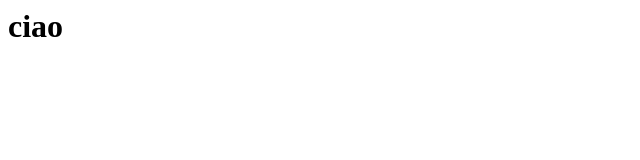
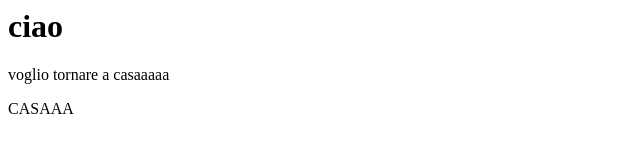
Before and after one commit to robott1/informatica_html, a plain HTML site: page atom.html in a window 1280 px wide. Shown: the whole page, without its empty margins (0-640 px from the left). Drawn offline with Linux system fonts and the light colour scheme.

Commit message:
inizio programma

```diff
--- a/atom.html
+++ b/atom.html
@@ -1,2 +1,5 @@
 <html>
 <h1> ciao </h1>
+<p> voglio tornare a casaaaaa </p>
+<a> CASAAA </a>
+</html>
```
